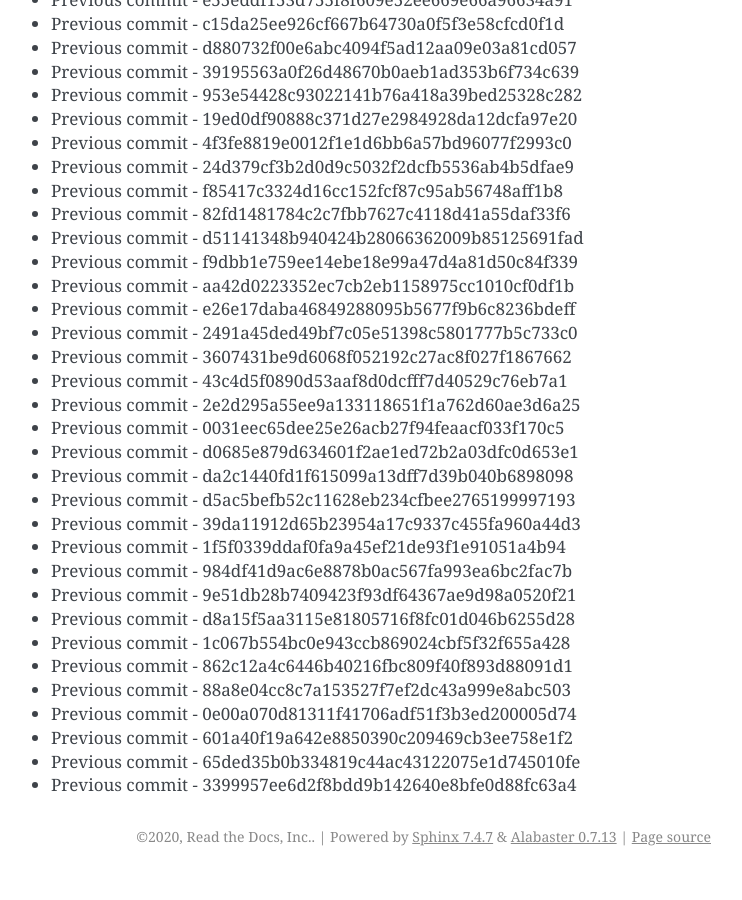
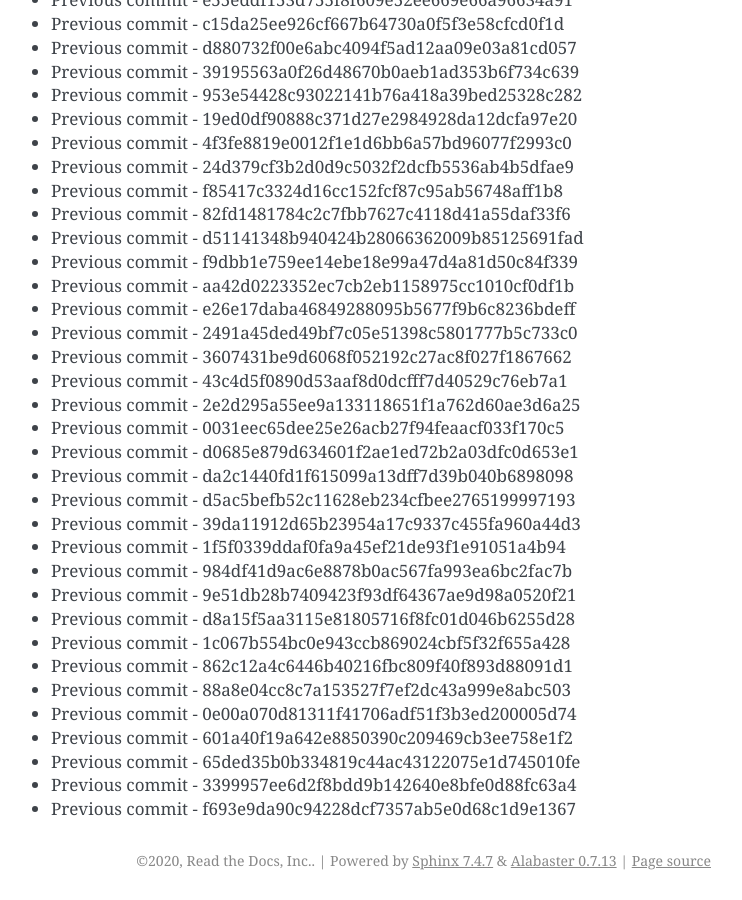
Before and after one commit to readthedocs/rtd-git-stresstest, a Sphinx documentation site: the page built from docs/updates.rst, in a window 1280 px wide and 900 px high, scrolled down 37255 px. Shown: the whole window, without its empty margins (399-1141 px from the left). Built offline with Sphinx 7.4.7, drawn with Linux system fonts in a browser that asks for light colours; before the commit the page ends 38131 px from its top, so only the background shows below that.

Commit message:
Generating commit from previous: f693e9da90c94228dcf7357ab5e0d68c1d9e1367

```diff
--- a/docs/updates.rst
+++ b/docs/updates.rst
@@ -1597,3 +1597,4 @@ It can be tested for any performance characteristics.
 * Previous commit - 601a40f19a642e8850390c209469cb3ee758e1f2
 * Previous commit - 65ded35b0b334819c44ac43122075e1d745010fe
 * Previous commit - 3399957ee6d2f8bdd9b142640e8bfe0d88fc63a4
+* Previous commit - f693e9da90c94228dcf7357ab5e0d68c1d9e1367
```
